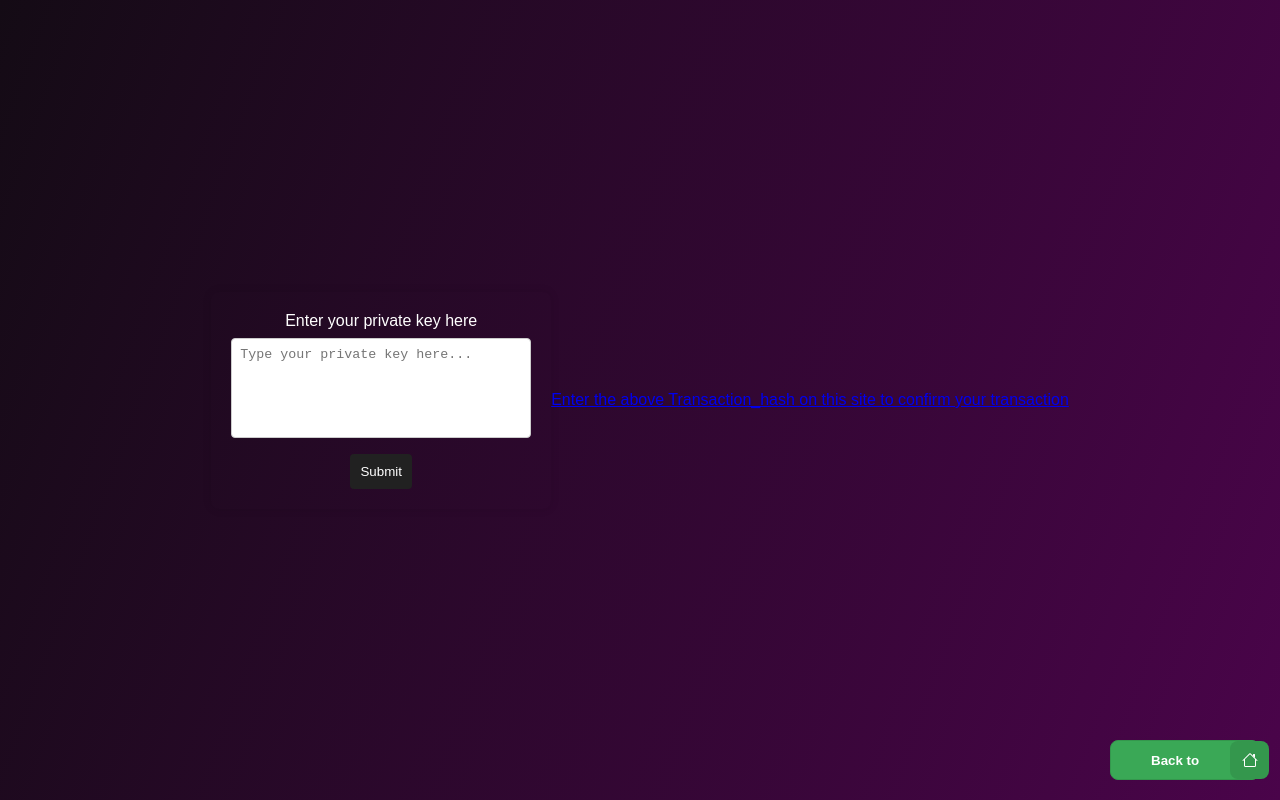
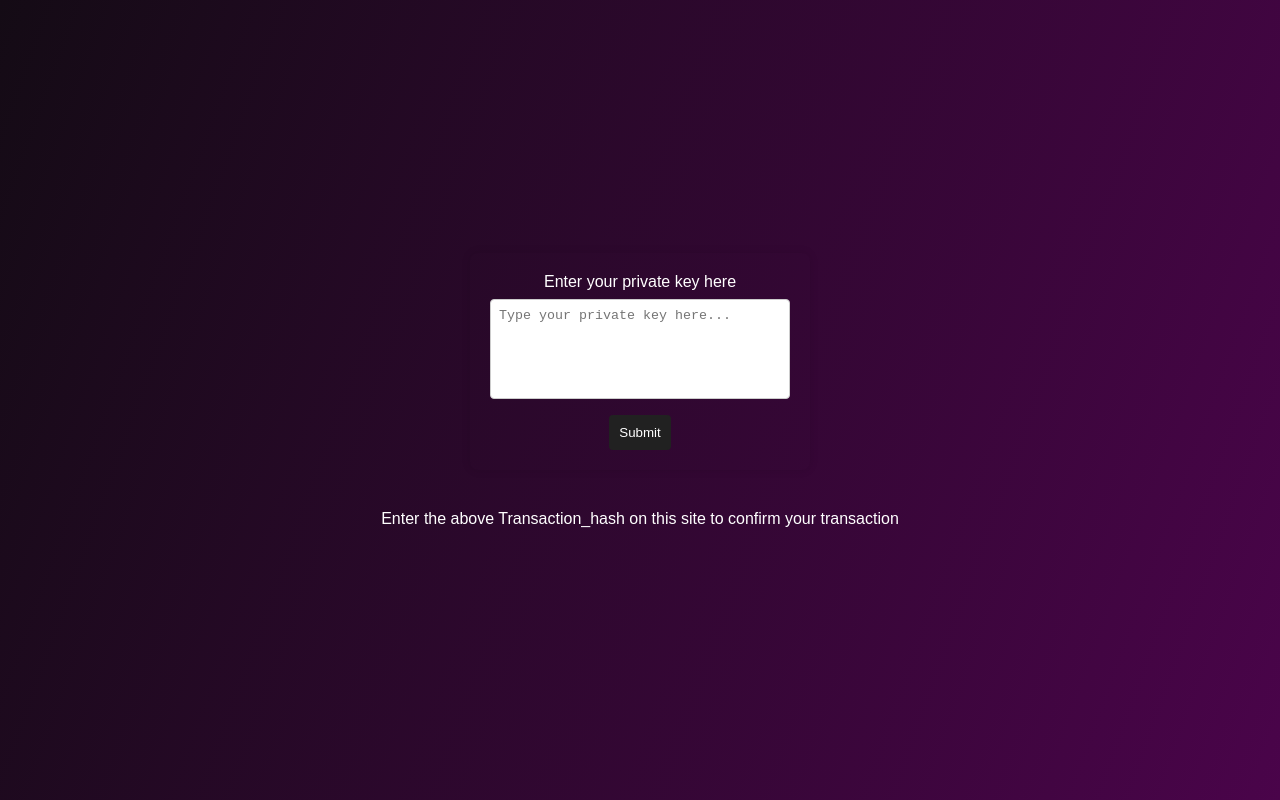
Before and after one commit to Priyansh-14/AptoEase, a website: page public/service1.html in a window 1280 px wide. Drawn offline with Linux system fonts and the light colour scheme.

Commit message:
final-change

```diff
--- a/public/js/service1.js
+++ b/public/js/service1.js
@@ -18,7 +18,6 @@ form.addEventListener("submit", async function(e) {
     });
 
     if (!response.ok) {
-      // Handle error response
       const errorData = await response.json();
       throw new Error(`HTTP error! Status: ${response.status}, Message: ${errorData.error}`);
     }
@@ -26,12 +25,10 @@ form.addEventListener("submit", async function(e) {
     const result = await response.json();
     const transactionHash = result.receipt.transactionHash;
 
-    // Update the HTML to display the transaction hash
     const transactionHashSpan = document.querySelector(".trans_hash");
     transactionHashSpan.textContent = "Transaction Hash: " + transactionHash;
 
   } catch (error) {
     console.error("Error occurred:", error);
-    // Handle error
   }
 });
--- a/public/service1.html
+++ b/public/service1.html
@@ -7,13 +7,28 @@
     <style>
       body {
         font-family: Arial, sans-serif;
-        background: linear-gradient(110deg, #140b15, #4a044a);
         margin: 0;
         padding: 0;
         display: flex;
+        flex-direction: column;
         align-items: center;
         justify-content: center;
         height: 100vh;
+        color: #fff;
+        background: linear-gradient(110deg, #140b15, #4a044a);
+        animation: gradientAnimation 1ms infinite linear;
+      }
+
+      @keyframes gradientAnimation {
+        0% {
+          background-position: 0% 50%;
+        }
+        50% {
+          background-position: 100% 50%;
+        }
+        100% {
+          background-position: 0% 50%;
+        }
       }
 
       form {
@@ -23,10 +38,13 @@
         border-radius: 8px;
         box-shadow: 0 0 10px rgba(0, 0, 0, 0.1);
         width: 300px;
+        margin-bottom: 20px;
         display: flex;
         flex-direction: column;
         align-items: center;
+        justify-content: center;
       }
+
       textarea:focus {
         border: none;
         outline: none;
@@ -60,10 +78,13 @@
       button:hover {
         background-color: #868c86;
       }
+
+      .trans_hash,
+      .trans_link {
+        margin-bottom: 20px;
+      }
+
       .button {
-        position: fixed;
-        bottom: 20px;
-        right: 20px;
         width: 150px;
         height: 40px;
         cursor: pointer;
@@ -123,11 +144,15 @@
       .button:active {
         border: 1px solid #2e8644;
       }
+      a{
+        text-decoration: none;
+        color: #fff;
+      }
     </style>
   </head>
   <body>
     <form class="form" id="tran_form" action="/api/transaction" method="POST">
-      <label for="message">Enter your private key here</label>
+      <label for="pvtkey">Enter your private key here</label>
       <textarea
         id="pvtkey"
         name="message"
@@ -136,9 +161,14 @@
       ></textarea>
       <button type="submit" id="sbt">Submit</button>
     </form>
-    <span class = "trans_hash"></span>
-    <a href="https://sepolia.etherscan.io/">Enter the above Transaction_hash on this site to confirm your transaction</a>
-    <button type="button" class="button" onclick="backToHome()">
+    <div class="trans_hash" id="trans_hash"></div>
+    <div class="trans_link">
+      <a href="https://sepolia.etherscan.io/"
+        >Enter the above Transaction_hash on this site to confirm your
+        transaction</a
+      >
+    </div>
+    <!-- <button type="button" class="button" onclick="backToHome()">
       <span class="button__text">Back to</span>
       <span class="button__icon"
         ><svg
@@ -162,8 +192,8 @@
           ></path>
         </svg>
       </span>
-    </button>
-    <script>
+    </button> -->
+    <!-- <script>
       function backToHome() {
         window.location.href = "index.html";
       }
@@ -176,7 +206,7 @@
           end: "top 10%",
         });
       });
-    </script>
+    </script> -->
     <script src="js/service1.js"></script>
   </body>
 </html>
```
